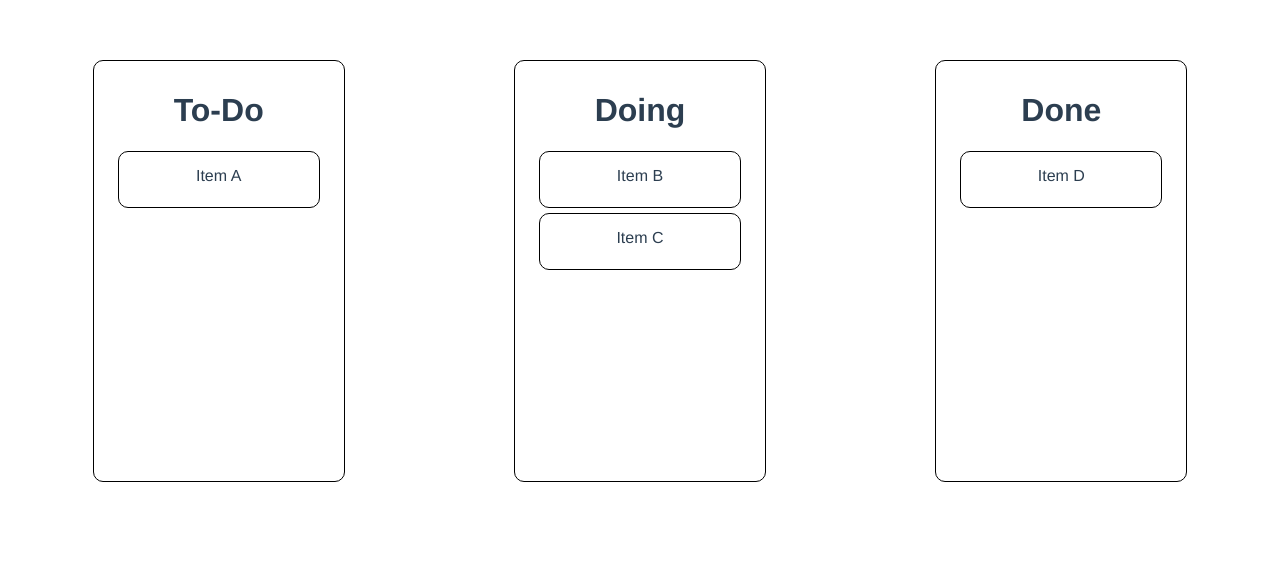
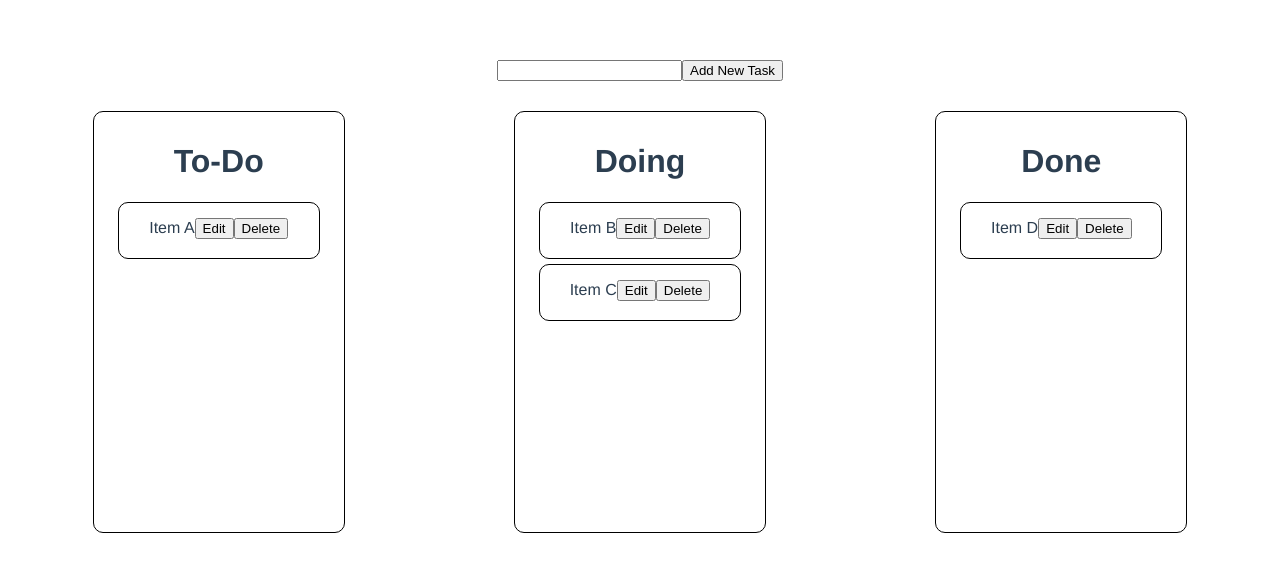
Before and after one commit to polaris22X/vue-project, a Vue app: page / in a window 1280 px wide. Shown: the top 572 px of the page. Built offline with nearby package versions, Linux system fonts and the light colour scheme.

Commit message:
workshop3

```diff
--- a/src/components/TaskList.vue
+++ b/src/components/TaskList.vue
@@ -1,22 +1,41 @@
 <template>
-    <div class="container">
+         <div class="container">
+        <div class="add-task">
+            <input id="new-task" type="text" v-model="newTask">
+            <button type="button" @click="addTask(newTask)">Add New Task</button>
+        </div>
         <div class="task-zone">
             <div class="drop-zone" @drop="onDrop($event, 'todo')" @dragover.prevent @dragenter.prevent>
                 <h1>To-Do</h1>
                 <div class="drag-el" v-for="task in taskTodo" :key="task.id" draggable @dragstart="onStart($event, task)">
-                    {{ task.title }}
+                   <!-- {{ task.title }}-->
+                    <span v-if="editTask != task.id">{{ task.title }}</span>
+                    <input v-else class="edit-task" type="text" v-model="task.title">
+                    <button v-if="editTask != task.id" type="button" @click="onEdit(task)">Edit</button>
+                    <button v-else type="button" @click="editedTask(task)">Save</button>
+                    <button type="button" @click="deleteTask(task.id)">Delete</button>
                 </div>
             </div>
             <div class="drop-zone" @drop="onDrop($event, 'doing')" @dragover.prevent @dragenter.prevent>
                 <h1>Doing</h1>
                 <div class="drag-el" v-for="task in taskDoing" :key="task.id" draggable @dragstart="onStart($event, task)">
-                    {{ task.title }}
+                    <!-- {{ task.title }}-->
+                    <span v-if="editTask != task.id">{{ task.title }}</span>
+                    <input v-else class="edit-task" type="text" v-model="task.title">
+                    <button v-if="editTask != task.id" type="button" @click="onEdit(task)">Edit</button>
+                    <button v-else type="button" @click="editedTask(task)">Save</button>
+                    <button type="button" @click="deleteTask(task.id)">Delete</button>
                 </div>
             </div>
             <div class="drop-zone" @drop="onDrop($event, 'done')" @dragover.prevent @dragenter.prevent>
                 <h1>Done</h1>
                 <div class="drag-el" v-for="task in taskDone" :key="task.id" draggable @dragstart="onStart($event, task)">
-                    {{ task.title }}
+                    <!-- {{ task.title }}-->
+                    <span v-if="editTask != task.id">{{ task.title }}</span>
+                    <input v-else class="edit-task" type="text" v-model="task.title">
+                    <button v-if="editTask != task.id" type="button" @click="onEdit(task)">Edit</button>
+                    <button v-else type="button" @click="editedTask(task)">Save</button>
+                    <button type="button" @click="deleteTask(task.id)">Delete</button>
                 </div>
             </div>
         </div>
@@ -49,7 +68,9 @@ export default {
                     title: 'Item D',
                     status: 'done'
                 }
-            ]
+            ],
+            newTask: "",
+            editTask: "",
         }
     },
     computed:{
@@ -74,7 +95,24 @@ export default {
             const task = this.tasks.find(task => task.id == taskId)
             task.status = newStatus
         }
-    }
+    },
+    addTask(newTask){
+            let newId = (this.tasks.length + 1)
+            const newTitle = newTask
+            this.tasks.push({ id: newId, title: newTitle, status: 'todo' })
+            this.newTask = "";
+        },
+        onEdit(task){
+            this.editTask = task.id
+        },
+        editedTask(updateTask){
+            const task = this.tasks.find(task => task.id == updateTask.id)
+            task.title = updateTask.title
+            this.editTask = null
+        },
+        deleteTask(taskId){
+            this.tasks = this.tasks.filter(task => task.id != taskId)
+        }
 }
 </script>
 
@@ -101,4 +139,7 @@ export default {
     margin: 5px auto;
     padding-top: 15px;
 }
+.add-task{
+    margin: 30px 0;
+}
 </style>
```
